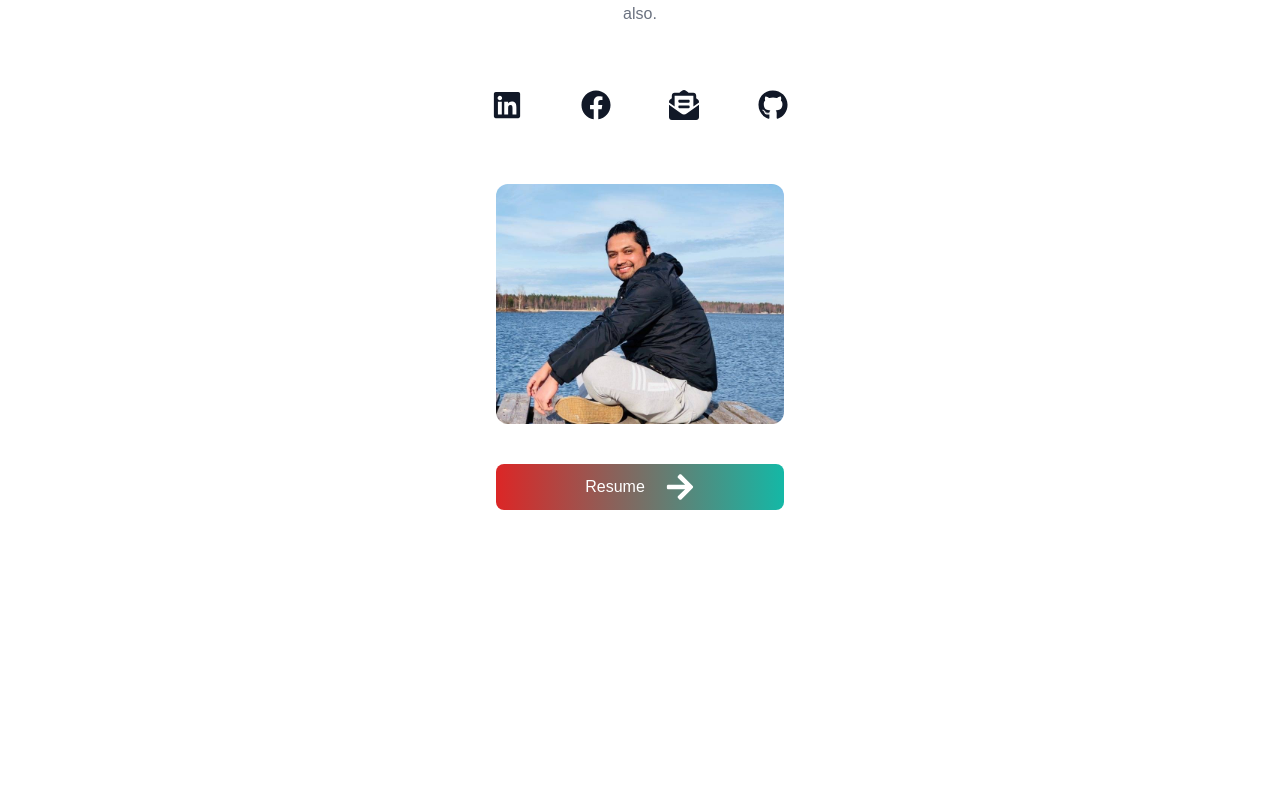
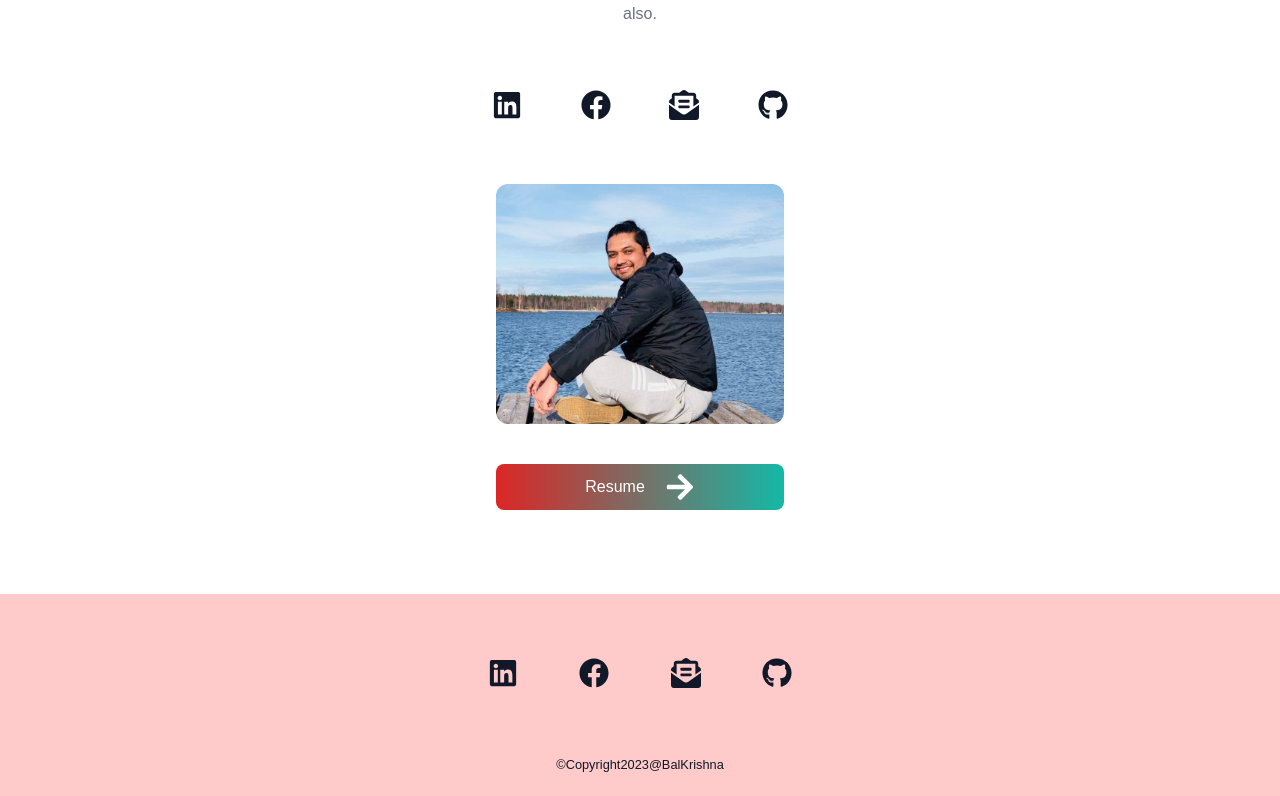
Before and after one commit to BalThapa/My-portfolio-react-, a React (Create React App) app: page / in a window 1280 px wide. Shown: the part 302-1098 px from the top of the page. Before the commit the page ends 896 px from the top, so only its background shows below. Built offline with nearby package versions, Linux system fonts and the light colour scheme.

Commit message:
Footer added

```diff
--- a/src/App.js
+++ b/src/App.js
@@ -2,7 +2,7 @@ import { useState } from "react";
 import Header from "./components/Header";
 import Hero from "./components/Hero";
 import Services from "./components/Services";
-// import Footer from "./components/Footer";
+import Footer from "./components/Footer";
 
 function App() {
   const [darkMode, setDarkMode] = useState(false);
@@ -14,7 +14,7 @@ function App() {
       <Hero/>
       <Services/>
      </main>
-     {/* <Footer/> */}
+     <Footer/>
     </div>
   );
 }
--- a/src/components/Footer.jsx
+++ b/src/components/Footer.jsx
@@ -1,16 +1,14 @@
 import React from 'react';
-import {} from 'react-icons/md';
+import Socials from './Socials';
 
 
 const Footer = () => {
     return (
         <footer className="bg-red-200 dark:bg-gray-900 text-gray-900 dark:text-white bottom-full">
-          <div className="flex justify-between items-center p-5">
-            <div className='flex'>
-              <h1 className="text-lg m-3">Bal Krishna</h1>
-            </div>
-            <div className='flex '>
-
+          <div className="flex flex-col justify-between items-center ">
+            <Socials/>
+            <div className='mb-5'>
+              <small>©Copyright2023@BalKrishna</small>
             </div>
           </div>
         </footer>
--- a/src/components/Hero.jsx
+++ b/src/components/Hero.jsx
@@ -2,32 +2,10 @@ import React from 'react';
 import Profile from '../assets/profile.jpeg';
 import Resume from '../assets/bal-resume.pdf';
 
-import {FaLinkedin, FaFacebook, FaEnvelopeOpenText, FaGithub, FaArrowRight,} from 'react-icons/fa'
+import {FaArrowRight} from 'react-icons/fa'
+import Socials from './Socials';
 
 const Hero = () => {
-
-    const SOCIAL = [
-        {
-            id:1,
-            link:"https://linkedin.com",
-            icon:<FaLinkedin/>,
-        },
-        {
-            id:2,
-            link:"https://facebook.com",
-            icon:<FaFacebook/>,
-        },
-        {
-            id:3,
-            link:"https://gmail.com",
-            icon:<FaEnvelopeOpenText/>,
-        },
-        {
-            id:3,
-            link:"https://github.com",
-            icon:<FaGithub/>,
-        },
-    ];
 
     return (
         <section className='min-h-screen flex flex-col justify-start items-center p-5 text-center'>
@@ -39,7 +17,7 @@ const Hero = () => {
                 Hello <span className='animate-pulse text-3xl'>👋</span>, welcome to my portfolio. I am a Junior Software Developer searching for an internship opportunity. I love to work in FrontEndside and learning backend also.
             </p>
             </div>
-            <div className='flex justify-evenly py-8 lg:py-16 text-3xl w-full md:w-1/3'>
+            {/* <div className='flex justify-evenly py-8 lg:py-16 text-3xl w-full md:w-1/3'>
                 {SOCIAL.map(({id, link, icon}) => (
                    <a href={link}
                         key={id}
@@ -48,7 +26,8 @@ const Hero = () => {
                         className='cursor-pointer duration-300 hover:text-rose-600'
                         >{icon}</a>
                 ))}
-            </div>
+            </div>  */}
+            <Socials/>
             <div>
                 <img
                     src={Profile}
--- /dev/null
+++ b/src/components/Socials.jsx
@@ -0,0 +1,42 @@
+import React from 'react';
+import {FaLinkedin, FaFacebook, FaEnvelopeOpenText, FaGithub} from 'react-icons/fa'
+
+
+const Socials = () => {
+    const SOCIAL = [
+        {
+            id:1,
+            link:"https://linkedin.com",
+            icon:<FaLinkedin/>,
+        },
+        {
+            id:2,
+            link:"https://facebook.com",
+            icon:<FaFacebook/>,
+        },
+        {
+            id:3,
+            link:"https://gmail.com",
+            icon:<FaEnvelopeOpenText/>,
+        },
+        {
+            id:3,
+            link:"https://github.com",
+            icon:<FaGithub/>,
+        },
+    ];
+    return (
+        <div className='flex justify-evenly py-8 lg:py-16 text-3xl w-full md:w-1/3'>
+                {SOCIAL.map(({id, link, icon}) => (
+                   <a href={link}
+                        key={id}
+                        target='_blank'
+                        rel='noopener noreferrer'
+                        className='cursor-pointer duration-300 hover:text-rose-600'
+                        >{icon}</a>
+                ))}
+            </div>
+    );
+};
+
+export default Socials;
```
